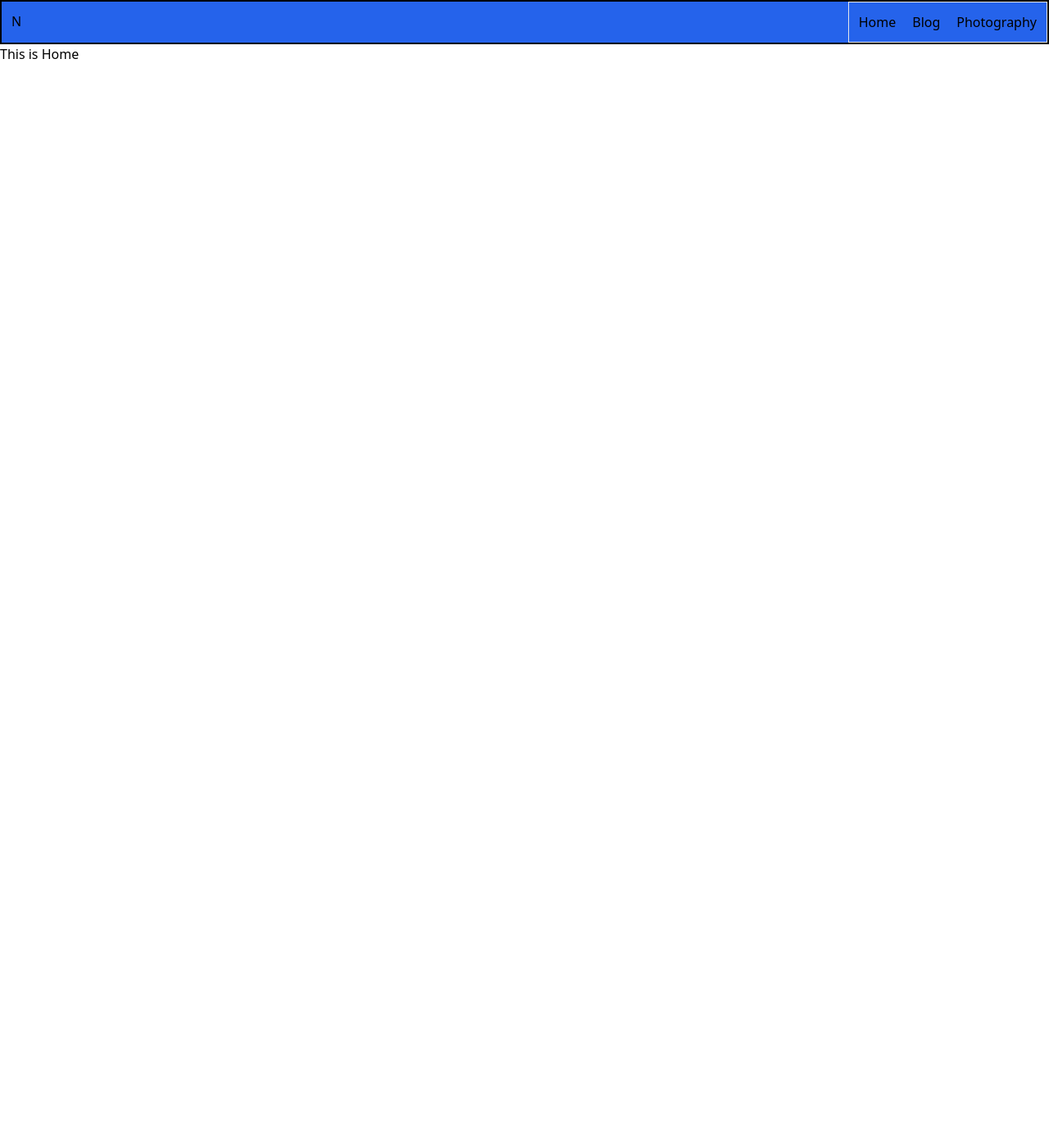
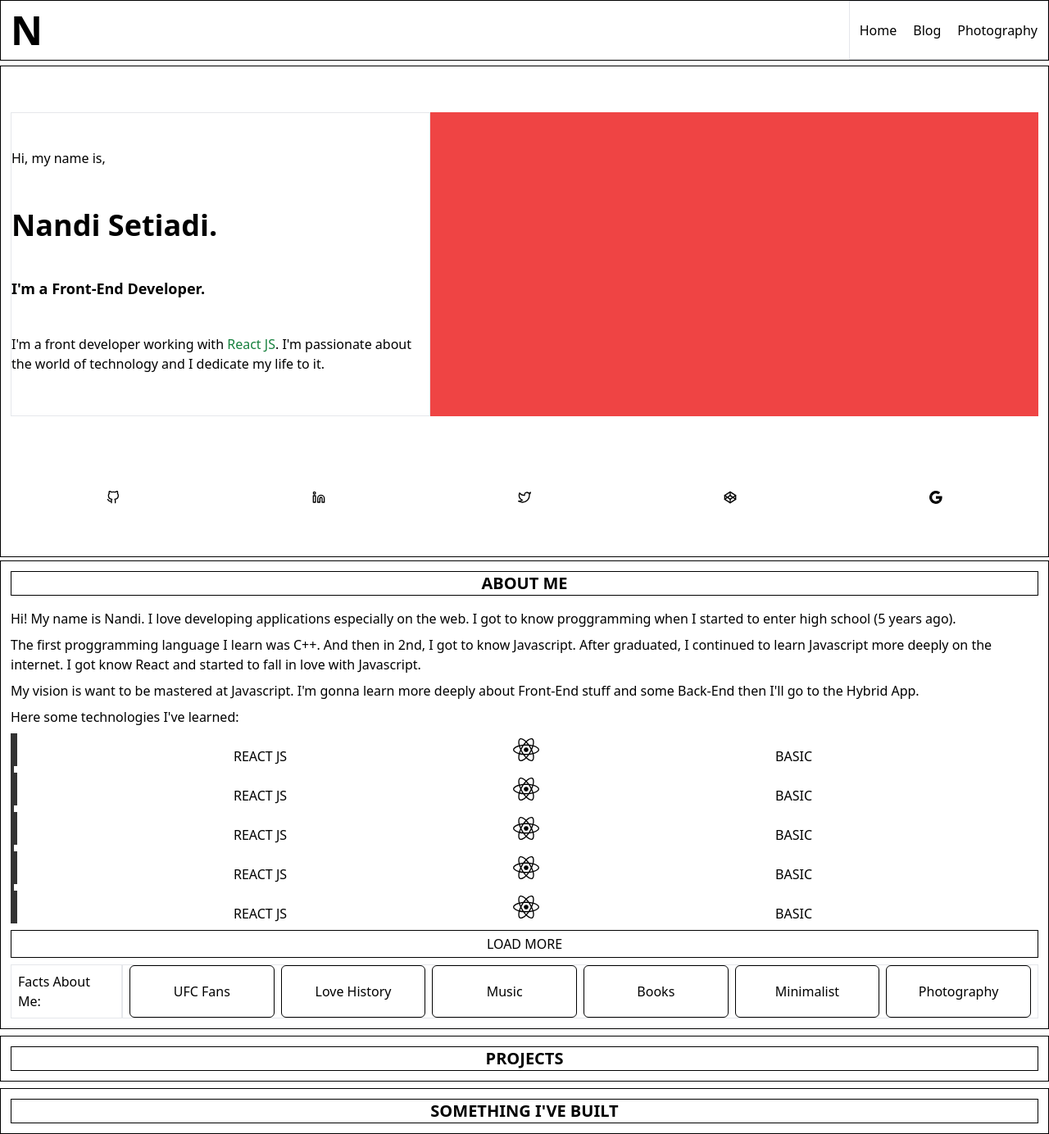
Before and after one commit to nandirchrd/nandirchrd.github.io, a React (Create React App) app: page / in a window 1280 px wide. Shown: the whole page at 82% size. Before the commit the page ends 800 px from the top, so only its background shows below. Built offline with nearby package versions, Linux system fonts and the light colour scheme.

Commit message:
Added feature landing page and navbar for mobile and about me

```diff
--- a/src/core-ui/navbar.jsx
+++ b/src/core-ui/navbar.jsx
@@ -1,12 +1,26 @@
-import React from 'react';
+import { useState } from 'react';
+import { BiMenuAltRight } from 'react-icons/bi';
 import { Link } from 'react-router-dom';
+import {
+	// HiOutlineLightBulb,
+	HiLightBulb,
+	// HiMoon,
+	HiOutlineMoon,
+} from 'react-icons/hi';
 
 const Navbar = () => {
+	const [toggle, setToggle] = useState(false);
+
+	const handleToggle = () => {
+		setToggle((prev) => !prev);
+	};
 	return (
-		<nav className='navbar bg-blue-600'>
-			<div className='container m-auto flex justify-between border-2 border-black'>
-				<div className='brand p-3'>N</div>
-				<ul className='navbar-nav p-3 flex gap-5 border'>
+		<nav className='navbar fixed w-full bg-white top-0 overflow-hidden z-50'>
+			<div className='container mx-auto flex justify-between border border-black'>
+				<div className='brand p-3 flex justify-center items-center'>
+					<span className='text-5xl font-bold'>N</span>
+				</div>
+				<ul className='navbar-nav hidden p-3 lg:flex gap-5 border items-center'>
 					<li className='navbar-item'>
 						<Link to='/' className='navbar-link'>
 							Home
@@ -23,7 +37,46 @@ const Navbar = () => {
 						</Link>
 					</li>
 				</ul>
+				{/* RESPONSIVE MOBILE TOGGLE */}
+				<button
+					id='toggle-nav'
+					className='lg:hidden'
+					onClick={handleToggle}>
+					<BiMenuAltRight size={60} />
+				</button>
 			</div>
+			{toggle && (
+				<ul className='border px-3 py-3 flex flex-col justify-between h-[90vh] container mx-auto lg:hidden pb-[5rem]'>
+					<div>
+						<li className='flex justify-between p-3 border-b border-white border-opacity-10 '>
+							<HiOutlineMoon
+								className=''
+								size={30}
+								cursor={'pointer'}
+							/>
+							<HiLightBulb
+								className='text-yellow-400'
+								size={30}
+								cursor={'pointer'}
+							/>
+						</li>
+						<li className='text-center p-3 hover:bg-black hover:text-white cursor-pointer'>
+							<Link>HOME</Link>
+						</li>
+						<li className='text-center p-3 hover:bg-black hover:text-white cursor-pointer'>
+							<Link>BLOG</Link>
+						</li>
+						<li className='text-center p-3 hover:bg-black hover:text-white cursor-pointer'>
+							<Link>PHOTOGRAPHY</Link>
+						</li>
+					</div>
+					<div className=''>
+						<li className='text-center p-3 bottom-0 bg-black text-white'>
+							<Link>Download Resume</Link>
+						</li>
+					</div>
+				</ul>
+			)}
 		</nav>
 	);
 };
--- a/src/index.js
+++ b/src/index.js
@@ -1,7 +1,8 @@
 import React from 'react';
 import ReactDOM from 'react-dom/client';
 import { BrowserRouter } from 'react-router-dom';
-import App from './App';
+
+import App from './app';
 import './styles/index.css';
 
 const root = ReactDOM.createRoot(document.getElementById('root'));
--- a/src/pages/blog.jsx
+++ b/src/pages/blog.jsx
@@ -1,7 +1,15 @@
 import { useParams } from 'react-router-dom';
 const Blog = () => {
 	const { slug } = useParams();
-	return <div>Blog {slug}</div>;
+	return (
+		<div id='blog' className='mt-20'>
+			<section>
+				<div className='container mx-auto border border-black'>
+					<h1>BLOG {slug}</h1>
+				</div>
+			</section>
+		</div>
+	);
 };
 
 export default Blog;
--- a/src/pages/blogs.jsx
+++ b/src/pages/blogs.jsx
@@ -1,5 +1,13 @@
 const Blogs = () => {
-	return <div>This is blogs</div>;
+	return (
+		<div id='blogs' className='mt-20'>
+			<section>
+				<div className='container mx-auto border border-black'>
+					<h1>BLOGS</h1>
+				</div>
+			</section>
+		</div>
+	);
 };
 
 export default Blogs;
--- a/src/pages/home.jsx
+++ b/src/pages/home.jsx
@@ -1,5 +1,211 @@
+import { FiCodepen, FiGithub, FiLinkedin, FiTwitter } from 'react-icons/fi';
+import { GrGoogle } from 'react-icons/gr';
+import { FaReact } from 'react-icons/fa';
+
 const Home = () => {
-	return <div>This is Home</div>;
+	return (
+		<div id='home' className='mt-20'>
+			{/* LANDING PAGE */}
+			<section className='landing-page h-[75vh]'>
+				<div className='container mx-auto px-3 py-14 flex flex-col justify-between h-full border border-black'>
+					<div className='lg:flex'>
+						<div className='flex border flex-col justify-evenly min-h-[12em] max-w-lg'>
+							<p>Hi, my name is,</p>
+							<h1 className='font-bold text-4xl'>
+								Nandi Setiadi.
+							</h1>
+							<h2 className='font-semibold text-lg'>
+								I'm a Front-End Developer.
+							</h2>
+							<p>
+								I'm a front developer working with{' '}
+								<a
+									className='text-green-700'
+									href='http://reactjs.org'
+									rel='noreferrer'
+									target='_blank'>
+									React JS
+								</a>
+								. I'm passionate about the world of technology
+								and I dedicate my life to it.
+							</p>
+						</div>
+						<canvas
+							id='3d-model'
+							className='hidden w-full bg-red-500 lg:block'></canvas>
+					</div>
+					<div className='social-media flex justify-around'>
+						<a
+							className='flex w-full justify-center p-2 hover:text-white hover:bg-black'
+							href='http://reactjs.org'
+							rel='noreferrer'
+							target='_blank'>
+							<FiGithub />
+						</a>
+						<a
+							className='flex w-full justify-center p-2 hover:text-white hover:bg-black'
+							href='http://reactjs.org'
+							rel='noreferrer'
+							target='_blank'>
+							<FiLinkedin />
+						</a>
+						<a
+							className='flex w-full justify-center p-2 hover:text-white hover:bg-black'
+							href='http://reactjs.org'
+							rel='noreferrer'
+							target='_blank'>
+							<FiTwitter />
+						</a>
+						<a
+							className='flex w-full justify-center p-2 hover:text-white hover:bg-black'
+							href='http://reactjs.org'
+							rel='noreferrer'
+							target='_blank'>
+							<FiCodepen />
+						</a>
+						<a
+							className='flex w-full justify-center p-2 hover:text-white hover:bg-black'
+							href='http://reactjs.org'
+							rel='noreferrer'
+							target='_blank'>
+							<GrGoogle />
+						</a>
+					</div>
+				</div>
+			</section>
+			{/* ABOUT ME */}
+			<section className='mt-1'>
+				<div className='container mx-auto border border-black p-3'>
+					<h1 className='text-center text-xl font-semibold border border-black'>
+						ABOUT ME
+					</h1>
+					<div className='description mt-4'>
+						<p>
+							Hi! My name is Nandi. I love developing applications
+							especially on the web. I got to know proggramming
+							when I started to enter high school (5 years ago).
+						</p>
+						<p>
+							The first proggramming language I learn was C++. And
+							then in 2nd, I got to know Javascript. After
+							graduated, I continued to learn Javascript more
+							deeply on the internet. I got know React and started
+							to fall in love with Javascript.
+						</p>
+						<p>
+							My vision is want to be mastered at Javascript. I'm
+							gonna learn more deeply about Front-End stuff and
+							some Back-End then I'll go to the Hybrid App.
+						</p>
+						<p>Here some technologies I've learned:</p>
+					</div>
+					<div className='skills border-l-4 border-black border-opacity-80'>
+						<div className='flex justify-between relative mb-2 '>
+							<span className='w-1/2 flex items-end justify-center border-l-4 border-black border-opacity-80'>
+								REACT JS
+							</span>
+							<span className='px-2'>
+								<FaReact size={40} className='p-1' />
+							</span>
+							<span className='w-1/2 flex items-end justify-center'>
+								BASIC
+							</span>
+						</div>
+						<div className='flex justify-between relative mb-2 '>
+							<span className='w-1/2 flex items-end justify-center border-l-4 border-black border-opacity-80'>
+								REACT JS
+							</span>
+							<span className='px-2'>
+								<FaReact size={40} className='p-1' />
+							</span>
+							<span className='w-1/2 flex items-end justify-center'>
+								BASIC
+							</span>
+						</div>
+						<div className='flex justify-between relative mb-2 '>
+							<span className='w-1/2 flex items-end justify-center border-l-4 border-black border-opacity-80'>
+								REACT JS
+							</span>
+							<span className='px-2'>
+								<FaReact size={40} className='p-1' />
+							</span>
+							<span className='w-1/2 flex items-end justify-center'>
+								BASIC
+							</span>
+						</div>
+						<div className='flex justify-between relative mb-2 '>
+							<span className='w-1/2 flex items-end justify-center border-l-4 border-black border-opacity-80'>
+								REACT JS
+							</span>
+							<span className='px-2'>
+								<FaReact size={40} className='p-1' />
+							</span>
+							<span className='w-1/2 flex items-end justify-center'>
+								BASIC
+							</span>
+						</div>
+						<div className='flex justify-between relative mb-2 '>
+							<span className='w-1/2 flex items-end justify-center border-l-4 border-black border-opacity-80'>
+								REACT JS
+							</span>
+							<span className='px-2'>
+								<FaReact size={40} className='p-1' />
+							</span>
+							<span className='w-1/2 flex items-end justify-center'>
+								BASIC
+							</span>
+						</div>
+					</div>
+					{/* LOAD MORE */}
+					<button className='border-black border w-full text-center p-1 hover:bg-black hover:text-white'>
+						LOAD MORE
+					</button>
+					{/* FACTS ABOUT ME */}
+					<div className='facts-about-me mt-2 flex'>
+						<h1 className='min-w-[8.5em] border p-2'>
+							Facts About Me:
+						</h1>
+						<div className='px-2 border grid grid-cols-[repeat(auto-fit,_minmax(170px,_1fr))] w-full gap-2'>
+							<button className='border border-black p-1 rounded-md hover:bg-black hover:text-white'>
+								UFC Fans
+							</button>
+							<button className='border border-black p-1 rounded-md hover:bg-black hover:text-white'>
+								Love History
+							</button>
+							<button className='border border-black p-1 rounded-md hover:bg-black hover:text-white'>
+								Music
+							</button>
+							<button className='border border-black p-1 rounded-md hover:bg-black hover:text-white'>
+								Books
+							</button>
+							<button className='border border-black p-1 rounded-md hover:bg-black hover:text-white'>
+								Minimalist
+							</button>
+							<button className='border border-black p-1 rounded-md hover:bg-black hover:text-white'>
+								Photography
+							</button>
+						</div>
+					</div>
+				</div>
+			</section>
+			{/* PROJECTS */}
+			<section className='mt-2'>
+				<div className='container mx-auto border border-black p-3'>
+					<h1 className='text-center text-xl font-semibold border border-black'>
+						PROJECTS
+					</h1>
+				</div>
+			</section>
+			{/* SOMETHING I'VE BUILT */}
+			<section className='mt-2'>
+				<div className='container mx-auto border border-black p-3'>
+					<h1 className='text-center text-xl font-semibold border border-black'>
+						SOMETHING I'VE BUILT
+					</h1>
+				</div>
+			</section>
+		</div>
+	);
 };
 
 export default Home;
--- a/src/pages/photo.jsx
+++ b/src/pages/photo.jsx
@@ -2,7 +2,15 @@ import { useParams } from 'react-router-dom';
 
 const Photo = () => {
 	const { slug } = useParams();
-	return <div>Photo {slug}</div>;
+	return (
+		<div id='photo' className='mt-20'>
+			<section>
+				<div className='container mx-auto border border-black'>
+					<h1>PHOTO {slug}</h1>
+				</div>
+			</section>
+		</div>
+	);
 };
 
 export default Photo;
--- a/src/pages/photos.jsx
+++ b/src/pages/photos.jsx
@@ -1,5 +1,13 @@
 const Photos = () => {
-	return <div>Photos</div>;
+	return (
+		<div id='photos' className='mt-20'>
+			<section>
+				<div className='container mx-auto border border-black'>
+					<h1>PHOTOS</h1>
+				</div>
+			</section>
+		</div>
+	);
 };
 
 export default Photos;
--- a/src/styles/index.css
+++ b/src/styles/index.css
@@ -1,3 +1,7 @@
 @tailwind base;
 @tailwind components;
 @tailwind utilities;
+
+p{
+    margin-bottom: 0.5em;
+}
```
Also changed, not shown: package.json (+4 -5 lines), 1 other file (tests, documents, lock files or other folders).
